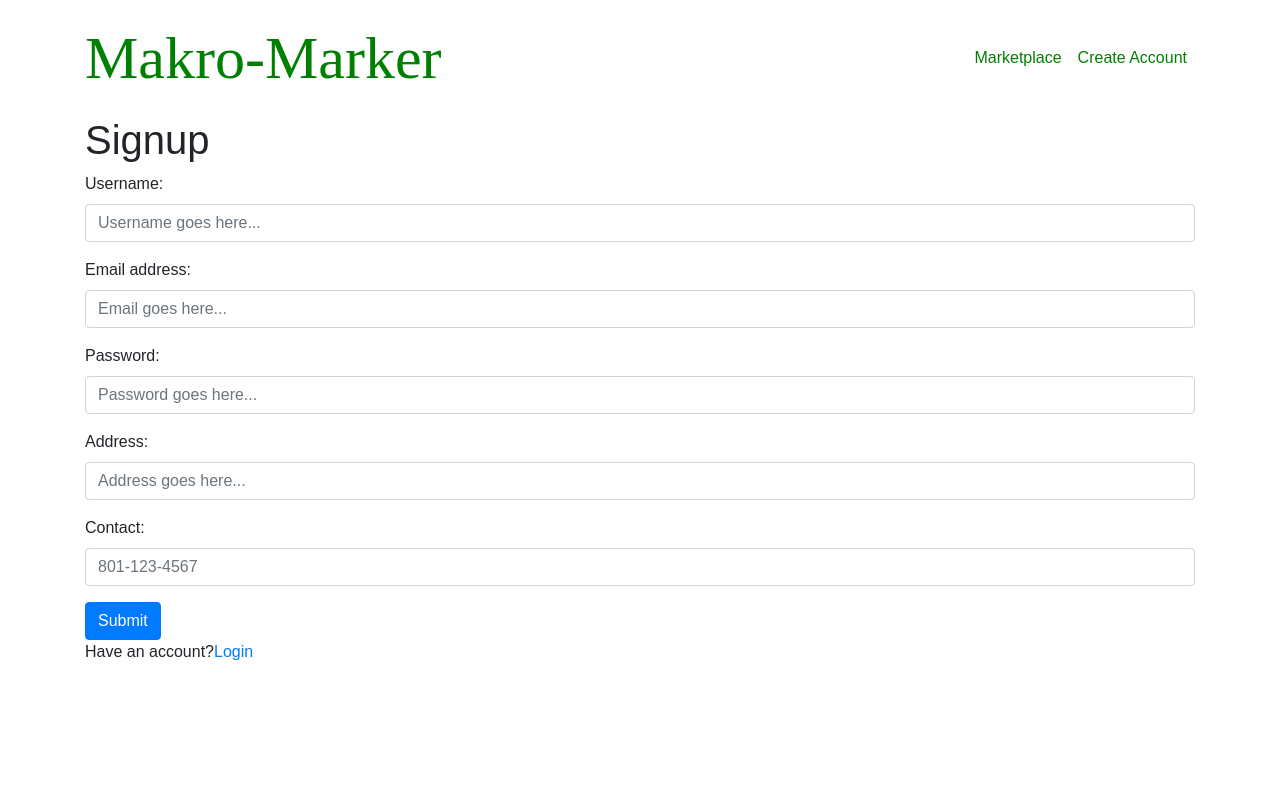
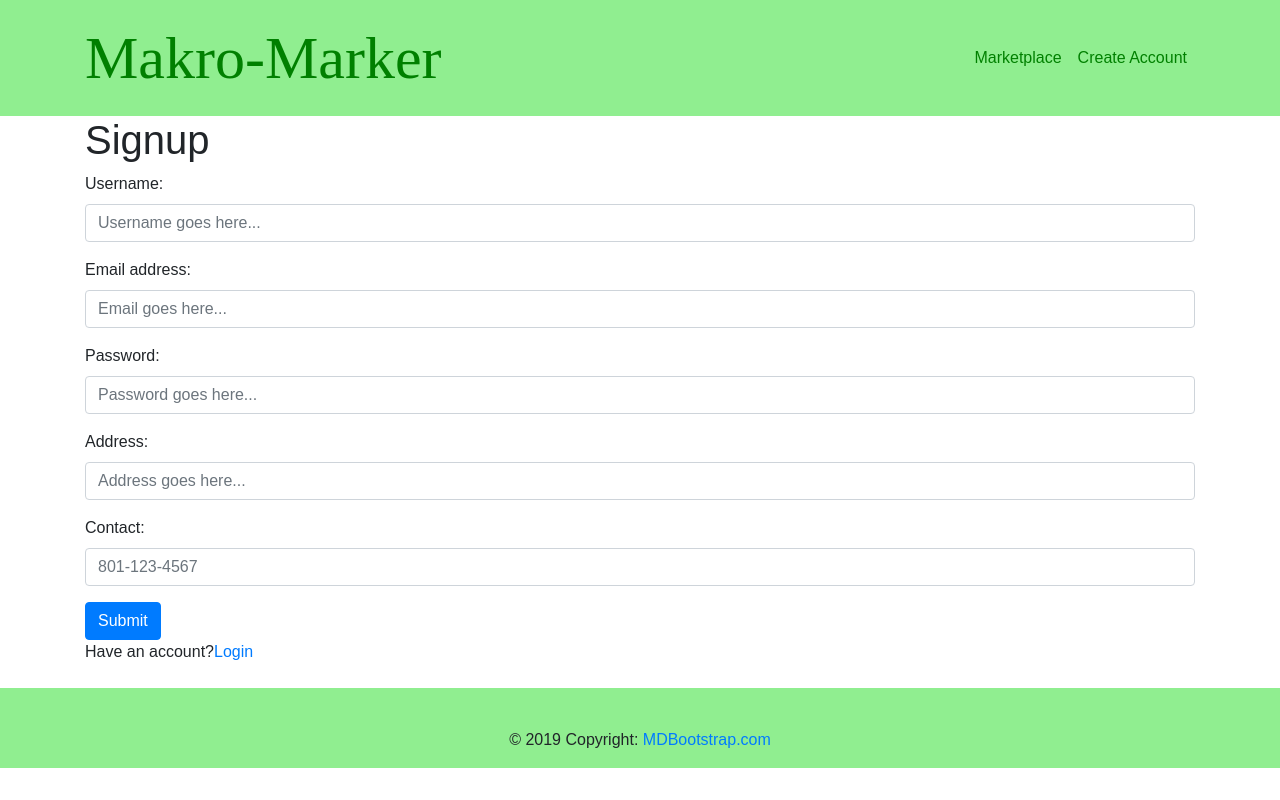
Before and after one commit to OKOJ/Final-Project, a React (Create React App) app in the folder client/: page /signup in a window 1280 px wide. Built offline with nearby package versions, Linux system fonts and the light colour scheme; a web font is replaced by a local one; what react-geocode would draw is missing.

Commit message:
Created a footer.  Changed the navbar color to match the footer.

```diff
--- a/client/src/App.js
+++ b/client/src/App.js
@@ -26,7 +26,6 @@ class App extends Component {
     return (
       <div>
       <div className="App">
-      <Navbar />
         <div className="App-header">
           <h2>Welcome
           {/* {this.props.user.email} */}
--- /dev/null
+++ b/client/src/components/Footer/index.js
@@ -0,0 +1,26 @@
+import React from "react";
+import { MDBCol, MDBContainer, MDBRow, MDBFooter } from "mdbreact";
+
+const Footer = () => {
+    return (
+        <MDBFooter style={{backgroundColor: 'lightgreen' }} className="font-small pt-4 mt-4">
+            <MDBContainer fluid className="text-center text-md-left">
+                <MDBRow>
+                    <MDBCol md="6">
+
+                    </MDBCol>
+                    <MDBCol md="6">
+
+                    </MDBCol>
+                </MDBRow>
+            </MDBContainer>
+            <div className="footer-copyright text-center py-3">
+                <MDBContainer fluid>
+                    &copy; {new Date().getFullYear()} Copyright: <a href="https://www.MDBootstrap.com"> MDBootstrap.com </a>
+                </MDBContainer>
+            </div>
+        </MDBFooter>
+    );
+}
+
+export default Footer;
--- a/client/src/components/Navbar/index.js
+++ b/client/src/components/Navbar/index.js
@@ -12,8 +12,8 @@ class Navbar extends Component {
     showNavigation = () => {
         if (this.Auth.loggedIn()) {
             return (
-                <ul className="navbar-nav">
-                    <li className="nav-item">
+                <ul style={{backgroundColor: 'lightgreen' }} className="navbar-nav" style={{backgroundColor: 'lightgreen' }}>
+                    <li className="nav-item"style={{backgroundColor: 'lightgreen' }}>
                         <Link className="nav-link" to="/profile">Profile</Link>
                     </li>
                     <li className="nav-item">
@@ -38,7 +38,7 @@ class Navbar extends Component {
 
     render() {
         return (
-            <nav className="navbar navbar-expand-lg">
+            <nav className="navbar navbar-expand-lg" style={{ backgroundColor: 'lightgreen' }}>
                 <div className="container">
                     <Link className="navbar-brand" to="/">Makro-Marker</Link>
                     <button className="navbar-toggler" type="button" data-toggle="collapse" data-target="#navbarNav" aria-controls="navbarNav" aria-expanded="false" aria-label="Toggle navigation">
--- a/client/src/index.js
+++ b/client/src/index.js
@@ -14,6 +14,7 @@ import Signup from './pages/Signup';
 import Navbar from './components/Navbar';
 import MarketPlace from './pages/MarketPlace';
 import MarketStand from './pages/MarketStand';
+import Footer from './components/Footer'
 // import SignupLogin from './pages/SignupLogin';
 
 
@@ -36,6 +37,7 @@ ReactDOM.render(
             <Route exact path="/marketplace" component={MarketPlace} />
             {/* <Route exact path="/signuplogin" component={SignupLogin} /> */}
             <Route  path="/marketstand" component ={MarketStand} />
+            <Footer />
         </div>
     </Router>
     , document.getElementById('root')
```
